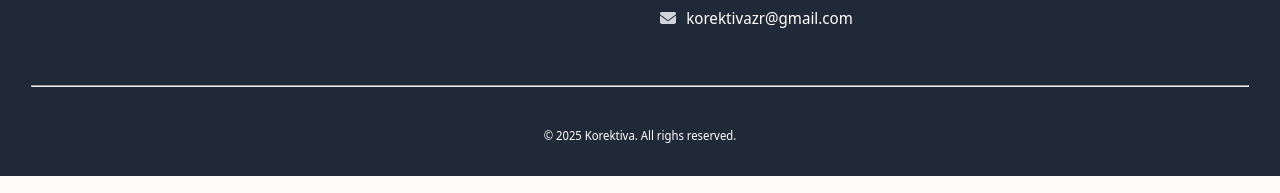
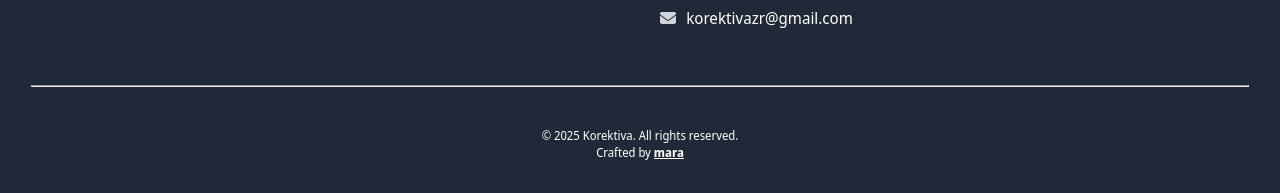
Before and after one commit to marija-kovacki/korektiva-centar, a website built with Vite: page index.html in a window 1280 px wide. Shown: the part 5156-5349 px from the top of the page. Built offline with nearby package versions, Linux system fonts and the light colour scheme.

Commit message:
Add signature

```diff
--- a/index.html
+++ b/index.html
@@ -485,7 +485,16 @@
         </div>
       </div>
       <hr />
-      <span class="footer-text">© 2025 Korektiva. All righs reserved.</span>
+      <span class="footer-text"
+        >© 2025 Korektiva. All rights reserved. <br />Crafted by
+        <a
+          class="m-signature"
+          href="https://github.com/marija-kovacki"
+          target="_blank"
+          rel="noopener noreferrer"
+          >mara</a
+        >
+      </span>
     </footer>
 
     <script type="module" src="/src/main.js"></script>
--- a/src/style.css
+++ b/src/style.css
@@ -884,3 +884,11 @@ footer span.footer-text {
     padding-top: 2rem;
   }
 }
+
+/* Developer signature */
+.m-signature {
+  color: white;
+  font-weight: bold;
+  text-decoration: underline;
+  cursor: pointer;
+}
```
